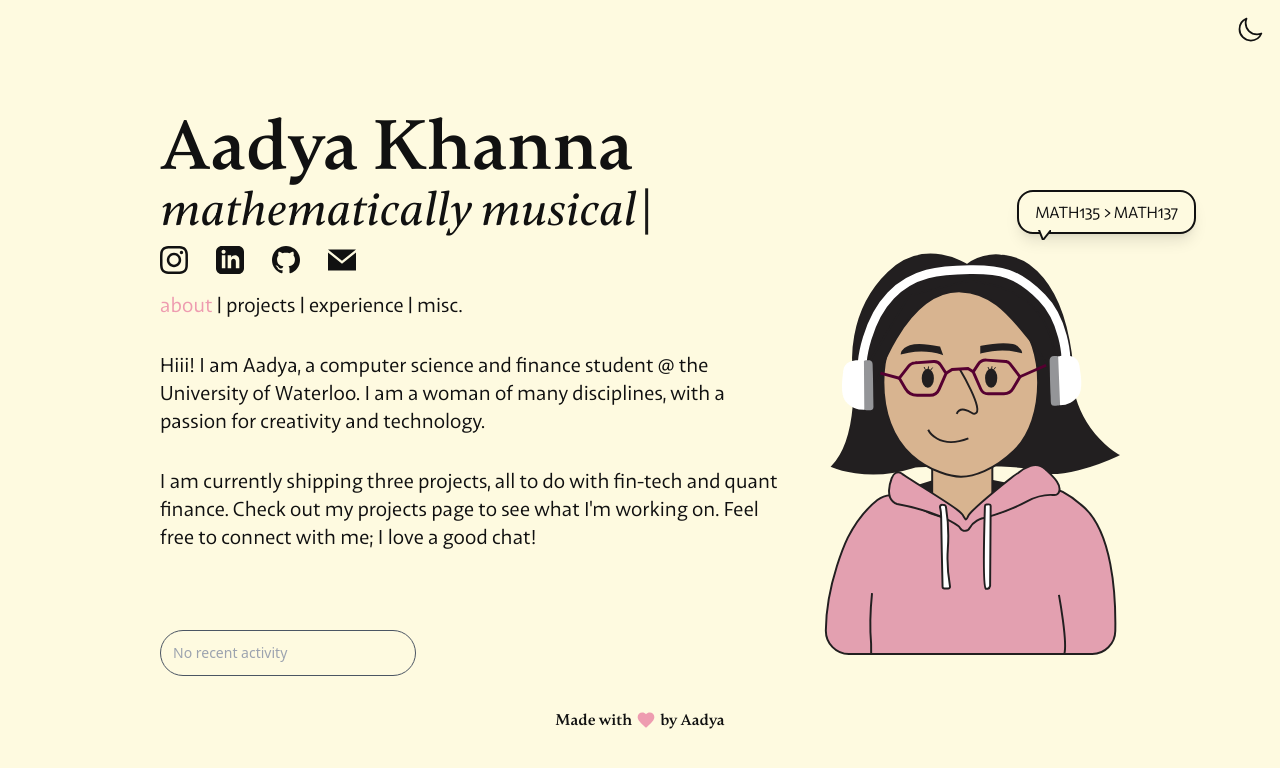
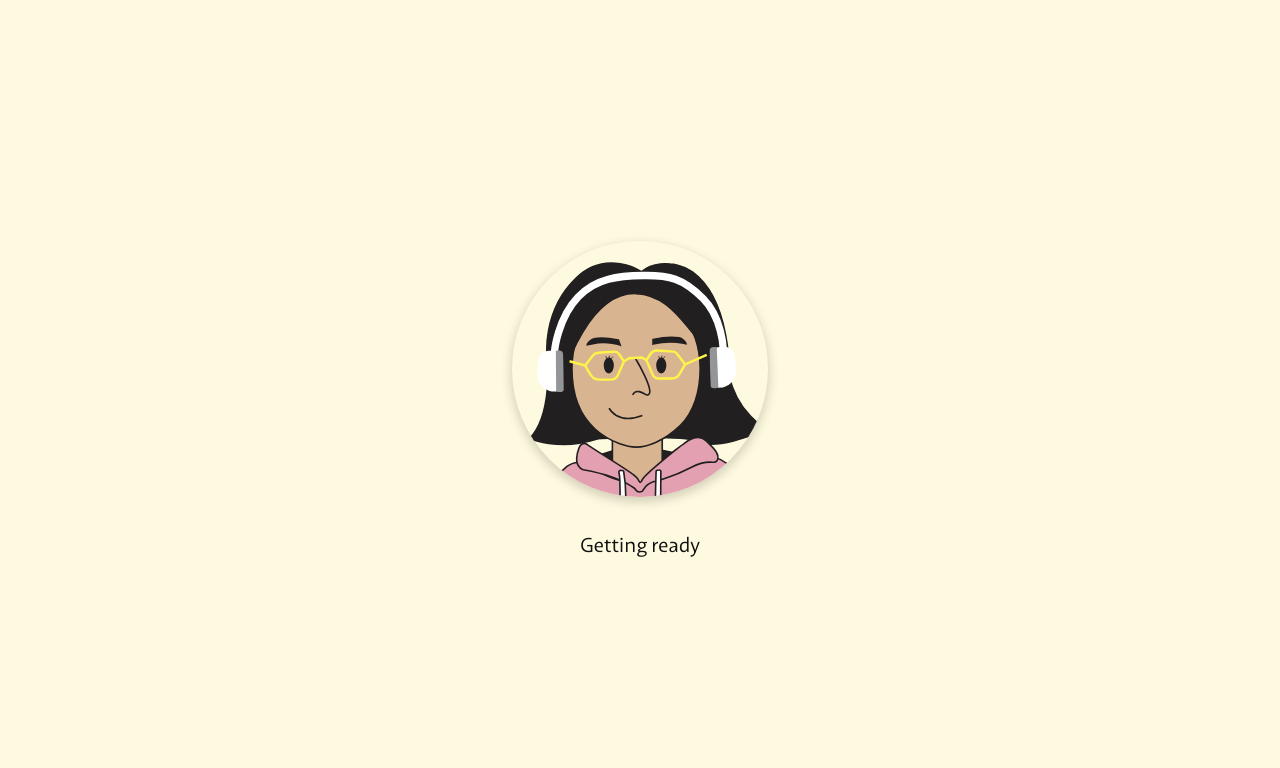
Before and after one commit to aadya-khanna/portfolio_frontend, a React (Vite) app: page /about in a window 1280 px wide. Shown: the top 768 px of the page. Built offline with nearby package versions, Linux system fonts and the light colour scheme; no server answers.

Commit message:
added loading page

```diff
--- a/src/App.jsx
+++ b/src/App.jsx
@@ -6,10 +6,12 @@ import Misc from './pages/Miscellaneous.jsx'
 import StickyPage from './pages/StickyPage.jsx'
 import Gallery from './pages/Gallery.jsx'
 import CustomCursor from './components/CustomCursor';
+import LoadingScreen from './components/LoadingScreen';
 
 export default function App() {
   return (
     <div className="min-h-screen bg-background text-foreground dark:bg-background-dark dark:text-foreground-dark transition-colors duration-500 cursor-none">
+      <LoadingScreen />
       <CustomCursor />
 
       <Routes>
--- /dev/null
+++ b/src/components/AadyaAvatar.jsx
@@ -0,0 +1,24 @@
+import React from 'react';
+import AadyaDarkSvg from '../assets/aadya.svg';
+import AadyaLightSvg from '../assets/aadya_light.svg';
+
+const AadyaAvatar = ({ style }) => {
+  // Simple logic to select the correct SVG based on 'dark' class presence on HTML element
+  const isDarkMode = window.matchMedia('(prefers-color-scheme: dark)').matches || document.documentElement.classList.contains('dark');
+  const src = isDarkMode ? AadyaLightSvg : AadyaDarkSvg;
+
+  // NOTE: This logic assumes the SVGs are named appropriately for dark/light mode
+  // and that the image content/style handles the background/foreground inversion.
+  // We use both light and dark version as per file structure.
+
+  return (
+    <img
+      src={src}
+      alt="Aadya Avatar Illustration"
+      style={style}
+      // Assuming the SVG assets are styled/sized correctly or respond to parent container size
+    />
+  );
+};
+
+export default AadyaAvatar;
--- /dev/null
+++ b/src/components/LoadingScreen.jsx
@@ -0,0 +1,184 @@
+import React, { useState, useEffect, useCallback } from 'react';
+import AadyaAvatar from './AadyaAvatar';
+
+// Status messages that rotate every second
+const STATUS_MESSAGES = [
+  'Tuning your headphones',
+  'Warming up Aadya (the backend)',
+  'Getting ready',
+  'Almost there',
+  'Really testing your patience here'
+];
+
+const FADE_OUT_DURATION = 600; // ms
+
+// Inline CSS for the component, using CSS variables and keyframes
+const styles = {
+  loader: (isFadingOut) => ({
+    // Overlay styles
+    position: 'fixed',
+    top: 0,
+    left: 0,
+    width: '100vw',
+    height: '100vh',
+    zIndex: 9999, // Sit above all content
+    // NOTE: Background color is applied via Tailwind classes on the component's className
+    display: 'flex',
+    flexDirection: 'column',
+    justifyContent: 'center',
+    alignItems: 'center',
+    transition: `opacity ${FADE_OUT_DURATION}ms ease-out`,
+    opacity: isFadingOut ? 0 : 1,
+  }),
+  avatarContainer: {
+    position: 'relative',
+    display: 'flex',
+    justifyContent: 'center',
+    alignItems: 'center',
+    marginBottom: '2rem',
+  },
+  avatar: {
+    borderRadius: '50%',
+    backgroundColor: 'var(--bg)',
+    display: 'flex',
+    justifyContent: 'center',
+    alignItems: 'center',
+    // Smooth rounded visuals
+    border: '4px solid var(--text)',
+    boxShadow: '0 4px 12px rgba(0, 0, 0, 0.2)',
+    overflow: 'hidden', // Crucial to maintain circular shape of the avatar image
+  },
+  statusText: {
+    color: 'var(--text)', // Respect dark/light mode text color
+    fontFamily: 'Plein, sans-serif',
+    fontSize: '1.25rem',
+    textAlign: 'center',
+    minHeight: '1.5rem', // Prevent layout shift during rotation
+    transition: 'opacity 300ms ease-in-out',
+  },
+  // Keyframes for the glowing pulse animation around the headphones (avatar placeholder)
+  keyframes: `
+    @keyframes pulse {
+      0% {
+        box-shadow: 0 0 0 0 var(--accent);
+      }
+      70% {
+        box-shadow: 0 0 0 10px rgba(0, 0, 0, 0);
+      }
+      100% {
+        box-shadow: 0 0 0 0 rgba(0, 0, 0, 0);
+      }
+    }
+  `,
+  // Using a separate element for the glow effect
+  headphoneGlow: {
+    position: 'absolute',
+    width: '100%',
+    height: '100%',
+    borderRadius: '50%',
+    // Subtle glowing pulse animation using var(--accent)
+    animation: 'pulse 2s infinite cubic-bezier(0.66, 0.0, 0.34, 1.0)',
+    boxShadow: '0 0 0 0 var(--accent)',
+  }
+};
+
+const LoadingScreen = () => {
+  const [isLoading, setIsLoading] = useState(true);
+  const [isFadingOut, setIsFadingOut] = useState(false);
+  const [statusMessageIndex, setStatusMessageIndex] = useState(0);
+
+  // Status Message Rotator
+  useEffect(() => {
+    if (!isLoading || isFadingOut) return;
+
+    const messageInterval = setInterval(() => {
+      setStatusMessageIndex(prevIndex => (prevIndex + 1) % STATUS_MESSAGES.length);
+    }, 2500); // Rotate every ~1 second
+
+    return () => clearInterval(messageInterval);
+  }, [isLoading, isFadingOut]);
+
+  // API Polling Logic
+  useEffect(() => {
+    if (!isLoading || isFadingOut) return;
+
+    let pollInterval;
+
+    const pollApi = async () => {
+      try {
+        const response = await fetch('/api/currently-listening');
+        if (response.ok) {
+          // Backend API woke up (200 OK)
+
+          // Immediately start fade out
+          setIsFadingOut(true);
+          clearInterval(pollInterval);
+        }
+      } catch (error) {
+        // Log/handle error, but keep polling if connection fails (backend is offline)
+        // console.error('Polling failed, retrying...', error);
+      }
+    };
+
+    // Start initial poll immediately, then set up continuous polling every 1.1 seconds (1000-1200ms range)
+    pollApi();
+    pollInterval = setInterval(pollApi, 1100);
+
+    // Cleanup function
+    return () => {
+      clearInterval(pollInterval);
+    };
+  }, [isLoading, isFadingOut]);
+
+  // Logic to remove from DOM after fade completes
+  useEffect(() => {
+      if (isFadingOut) {
+          const removalTimer = setTimeout(() => {
+              // Set isLoading to false to trigger final removal via conditional rendering below
+              setIsLoading(false);
+              setIsFadingOut(false);
+          }, FADE_OUT_DURATION);
+
+          return () => clearTimeout(removalTimer);
+      }
+  }, [isFadingOut]);
+
+
+  // Do not render if the loading process is complete and fade out finished
+  if (!isLoading && !isFadingOut) {
+    return null;
+  }
+
+  // Insert the keyframes into the head once
+  useEffect(() => {
+      const styleTag = document.createElement('style');
+      styleTag.innerHTML = styles.keyframes;
+      document.head.appendChild(styleTag);
+
+      return () => {
+        if (document.head.contains(styleTag)) {
+            document.head.removeChild(styleTag);
+        }
+      }
+  }, []);
+
+
+  return (
+    <div className="bg-background dark:bg-background-dark" style={styles.loader(isFadingOut)}>
+      <div style={styles.avatarContainer}>
+        {/* Headphone Glow Effect */}
+        <div style={styles.headphoneGlow} />
+        {/* Circular Avatar (Increased Size) */}
+        {/* Responsive sizing: 32 (8rem/128px) on small, 40 on md, 64 on lg screens. */}
+        <div className="w-32 h-32 sm:w-36 sm:h-36 md:w-40 md:h-40 lg:w-64 lg:h-64 max-w-[40vh] max-h-[40vh]" style={styles.avatar}>
+            <AadyaAvatar style={{ width: '100%', height: '100%', objectFit: 'cover' }} />
+        </div>
+      </div>
+      <p style={styles.statusText}>
+        {STATUS_MESSAGES[statusMessageIndex]}
+      </p>
+    </div>
+  );
+};
+
+export default LoadingScreen;
--- a/src/pages/Projects.jsx
+++ b/src/pages/Projects.jsx
@@ -92,7 +92,7 @@ export default function Projects() {
                   </div>
                   <h3 className="text-lg font-plein">2024</h3>
                 </div>
-                <p className="text-base font-plein pt-2">story-based game about a Ady's suspicious plans on New Year's Eve</p>
+                <p className="text-base font-plein pt-2">story-based game about Ady's suspicious plans on New Year's Eve</p>
                 <p className="text-base font-plein pt-1 text-foreground/70 dark:text-foreground-dark/70">@ STaBL Foundation</p>
               </div>
 
```
